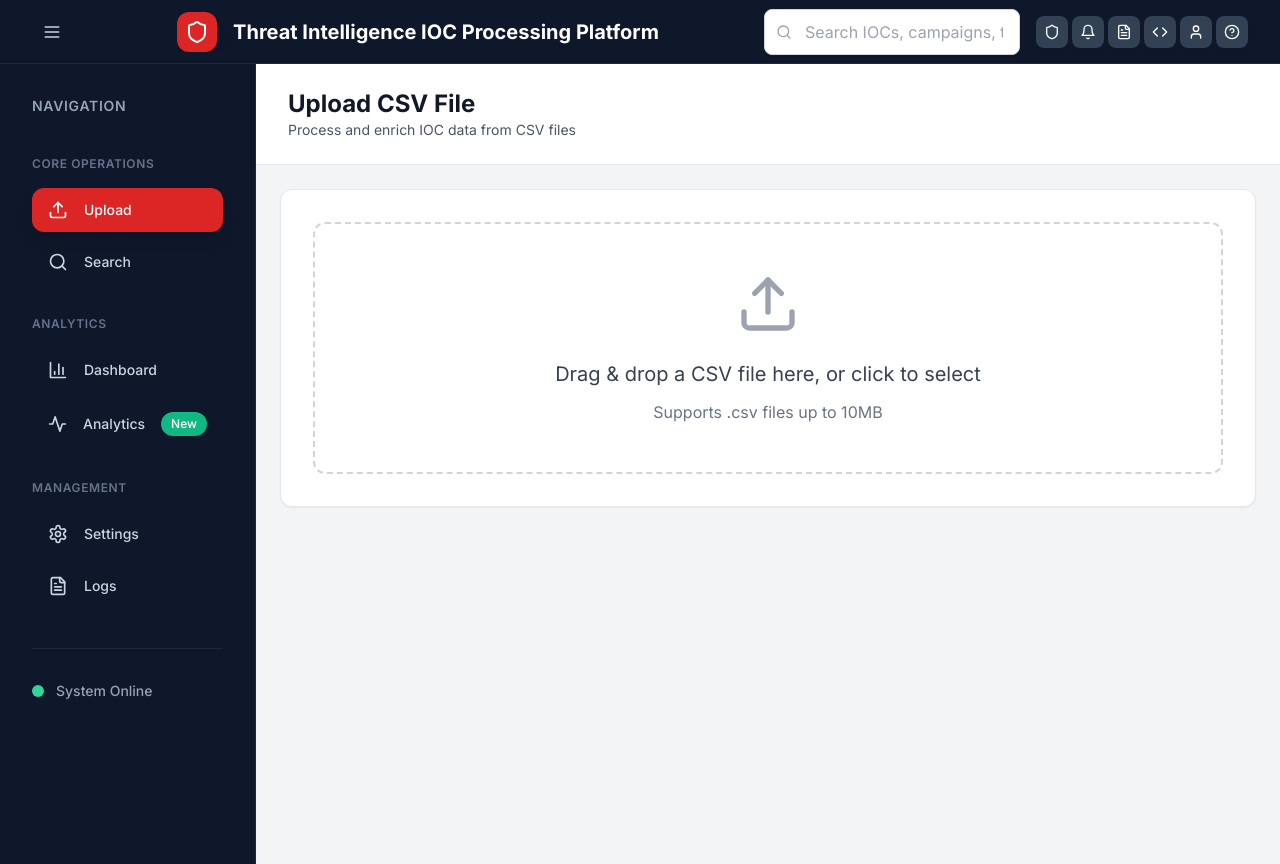
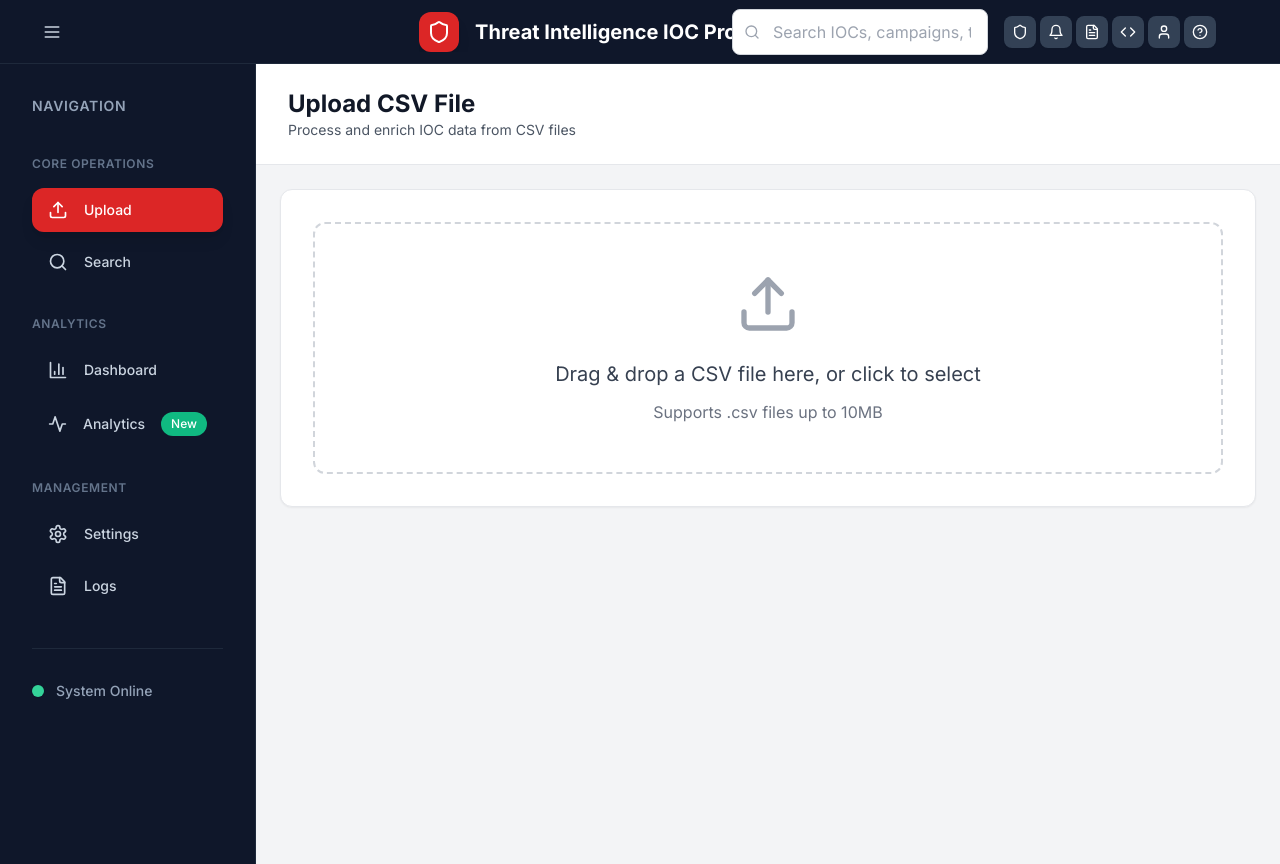
Before and after one commit to ezolution/Phantom_Recon, a React (Vite) app in the folder frontend/: page / in a window 1280 px wide. Built offline with nearby package versions, Linux system fonts and the light colour scheme.

Commit message:
fix(ui): anchor right header group with absolute positioning to guarantee one-line alignment

```diff
--- a/frontend/src/components/Navigation.tsx
+++ b/frontend/src/components/Navigation.tsx
@@ -45,8 +45,8 @@ export function TopNavigation({ onMenuClick }: TopNavigationProps) {
           </div>
         </div>
 
-        {/* Right - Search + Icons */}
-        <div className="inline-flex items-center gap-2 topbar-right whitespace-nowrap flex-nowrap">
+        {/* Right - Search + Icons (anchored to far right) */}
+        <div className="absolute right-8 top-1/2 -translate-y-1/2 inline-flex items-center gap-2 whitespace-nowrap">
           <div className="relative">
             <Search className="absolute left-3 top-1/2 transform -translate-y-1/2 h-4 w-4 text-gray-400" />
             <input
```
